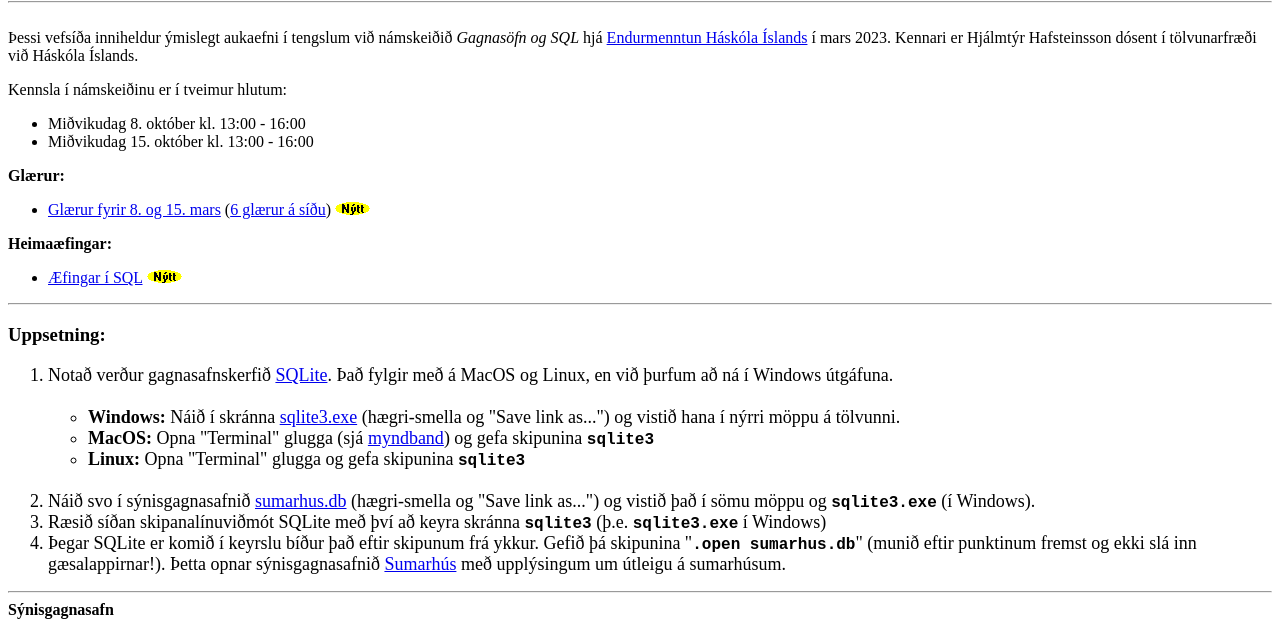
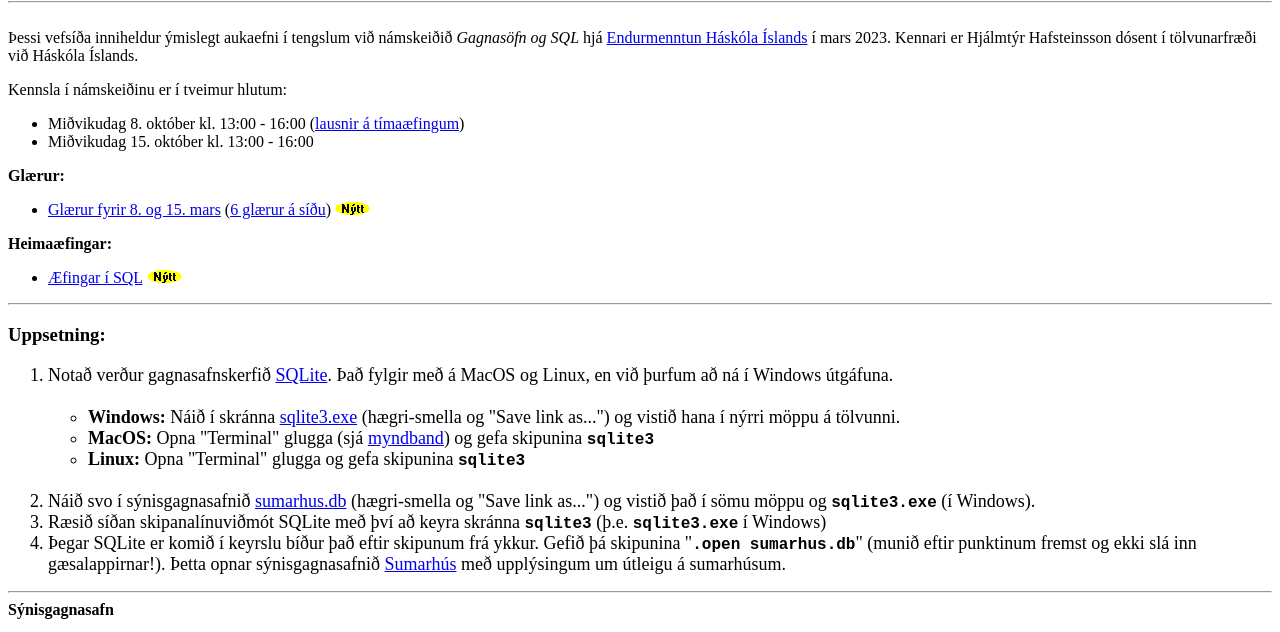
Before and after one commit to Hjalmtyr/SQL1, a plain HTML site: page index.html in a window 1280 px wide. Shown: the part 112-744 px from the top of the page. Drawn offline with Linux system fonts and the light colour scheme.

Commit message:
Setja inn lausnir á tímaæfingum 1

```diff
--- a/index.html
+++ b/index.html
@@ -22,7 +22,7 @@ Kennari er Hjálmtýr Hafsteinsson dósent í tölvunarfræði við Háskóla Í
 
 Kennsla í námskeiðinu er í tveimur hlutum:
 <ul>
-  <li> Miðvikudag 8. október kl. 13:00 - 16:00
+  <li> Miðvikudag 8. október kl. 13:00 - 16:00 (<a href="lausnir1.html">lausnir á tímaæfingum</a>)
   <li> Miðvikudag 15. október  kl. 13:00 - 16:00
 </ul>
 
```
Also changed, not shown: lausnir2xxx.html (renamed from lausnir2.html).
